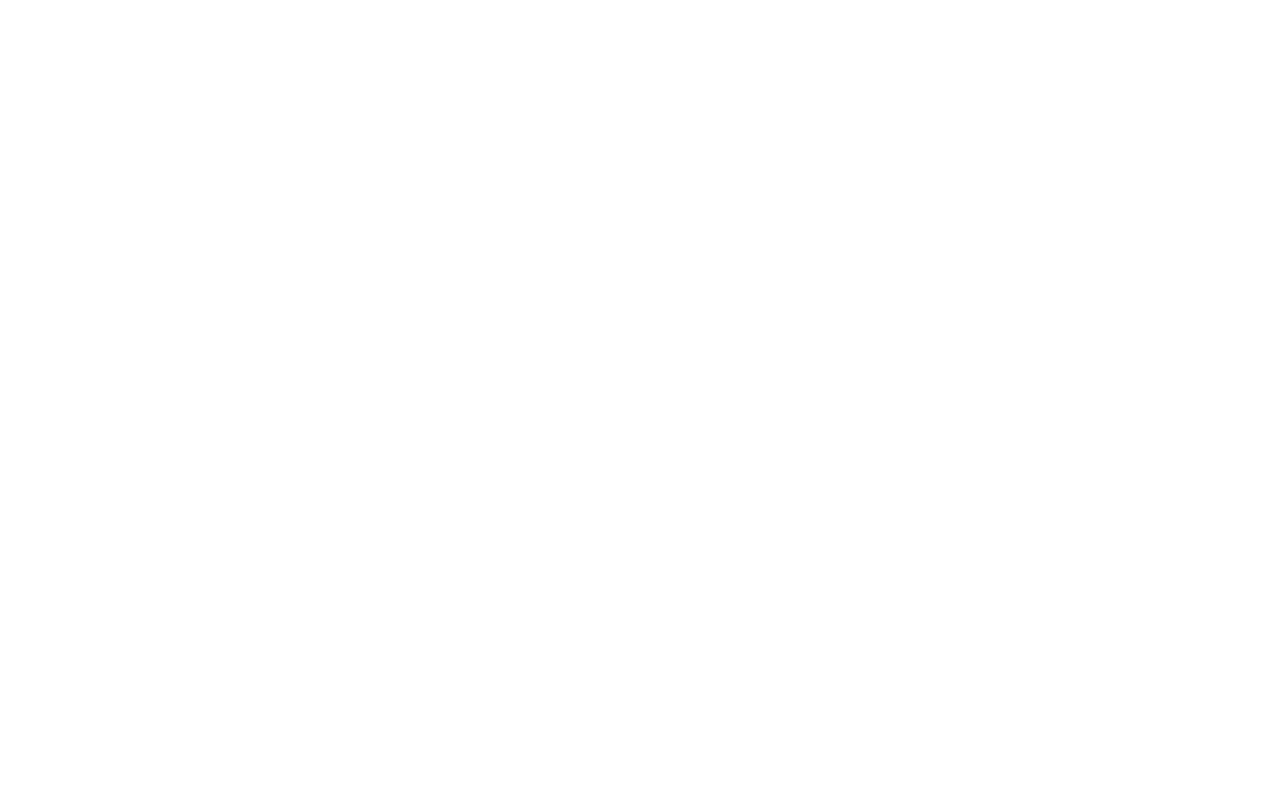
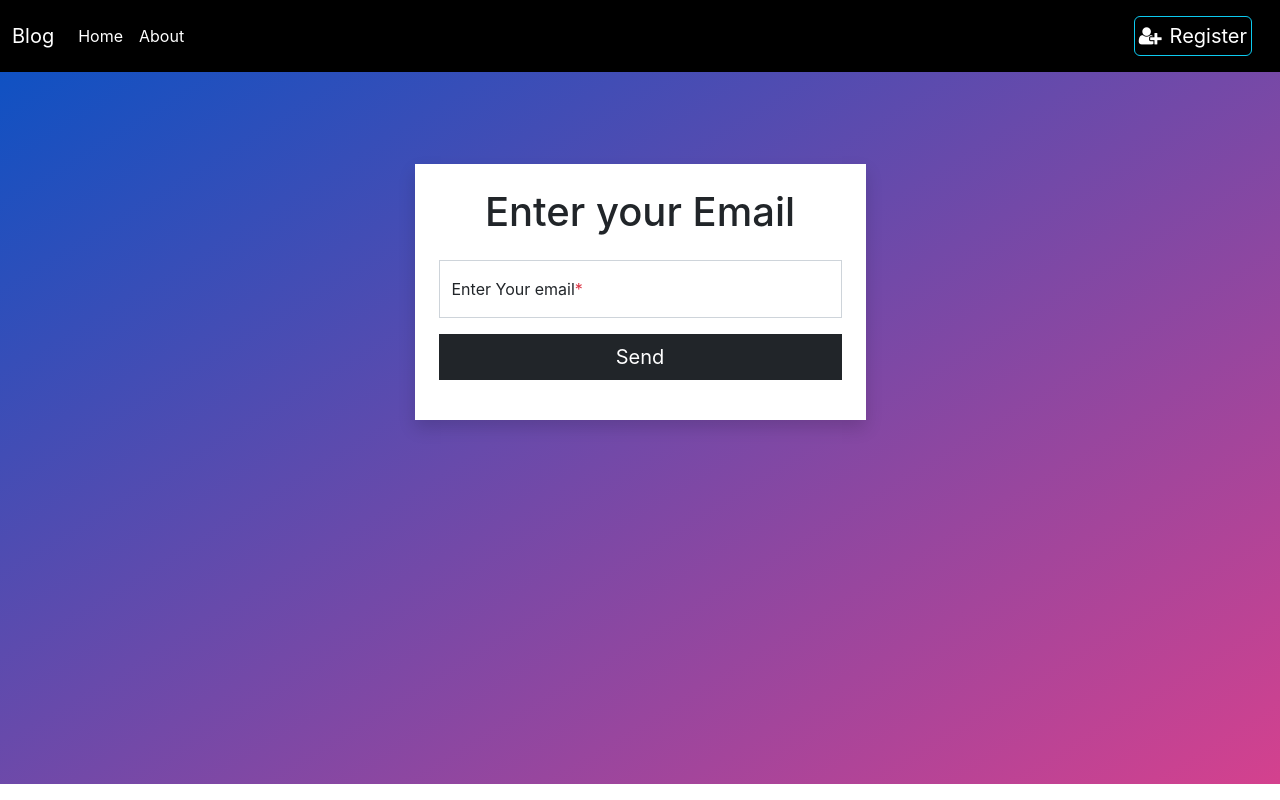
Before and after one commit to krinalAspire/Blog-Site, a React (Create React App) app: page /password-reset in a window 1280 px wide. Before the commit this address had no page. Built offline with nearby package versions, Linux system fonts and the light colour scheme.

Commit message:
changes done

```diff
--- a/src/App.js
+++ b/src/App.js
@@ -12,6 +12,8 @@
 import Userlist from './Admin page/Userlist';
 import User from './Admin page/User';
 import UserEdit from './Admin page/UserEdit';
+import PasswordReset from './components/PasswordReset';
+import ForgotPassword from './components/ForgotPassword';
 
 function App() {
   return (
@@ -35,6 +37,9 @@
 
           <Route path="/create" element={<Blogcreate/>}/>
 
+          <Route path='/password-reset' element={<PasswordReset/>}/>
+          <Route path='/forgotpassword/:id/:token' element={<ForgotPassword/>}/>
+
        </Routes>
 
     </div>
--- a/src/First Page/Login.jsx
+++ b/src/First Page/Login.jsx
@@ -128,6 +128,7 @@
                   </div>
                   <div className="mb-3 text-right">
                     <div>Don't have any account?<Link to={"/register"} title="get registered here" className="text-decoration-none">create one</Link></div>
+                    <div>Forgot Password?<Link to={"/password-reset"} className="text-decoration-none">Click Here</Link></div>
                   </div>
                 </form>
               </div>
--- /dev/null
+++ b/src/components/ForgotPassword.jsx
@@ -0,0 +1,11 @@
+import React from "react";
+
+function ForgotPassword(){
+    return(
+        <>
+
+        </>
+    )
+}
+
+export default ForgotPassword;
--- /dev/null
+++ b/src/components/PasswordReset.jsx
@@ -0,0 +1,86 @@
+import React, { useState } from "react";
+import { NavLink } from "react-router-dom";
+import { toast } from "react-toastify";
+
+function PasswordReset(){
+    const [email,setemail]=useState("");
+
+    const[message,setMessage]=useState('');
+
+    const sendLink=async(e)=>{
+         e.preventDefault();
+
+         const res= await fetch("http://localhost:5000/sendpasswordlink",{
+            method:"POST",
+            headers:{
+                "Content-Type":"application/json"
+            },
+            body:JSON.stringify({email})
+         });
+
+         const data=await res.json();
+
+         if(data.status===201){
+            setemail('');
+            setMessage(true);
+         } else {
+            toast.error("Invalid User")
+         }
+    }
+
+
+    return(
+        <>
+          <nav className="navbar navbar-expand-lg navbar-light" style={{ backgroundColor: 'rgb(0, 0, 0)' }}>
+                <div className="container-fluid py-2">
+                    <NavLink className="navbar-brand text-white" to="/">Blog</NavLink>
+                    <button className="navbar-toggler" type="button" data-bs-toggle="collapse" data-bs-target="#navbarNav" aria-controls="navbarNav" aria-expanded="false" aria-label="Toggle navigation">
+                        <span className="navbar-toggler-icon"></span>
+                    </button>
+                    <div className="collapse navbar-collapse" id="navbarNav">
+                        <ul className="navbar-nav">
+                            <li className="nav-item">
+                                <NavLink className="nav-link text-white" aria-current="page" to="/home">Home</NavLink>
+                            </li>
+                            <li className="nav-item">
+                                <NavLink className="nav-link text-white" to="/about">About</NavLink>
+                            </li>
+                            {/* <li className="nav-item">
+                                 <NavLink to="/register" className="nav-link text-white" ><span className="fa fa-user-plus me-2"></span>Register</NavLink>
+                            </li> */}
+                        </ul>
+                    </div>
+                    {/* <NavLink to="/login" className="navbar-brand mx-auto nav-link text-white btn btn-outline-success p-1"><span className="fa fa-sign-in me-2"></span>Login</NavLink> */}
+                    <NavLink to="/register" className="navbar-brand ms-3 nav-link text-white btn btn-outline-info p-1" ><span className="fa fa-user-plus me-2"></span>Register</NavLink>
+                </div>
+            </nav>
+      <div>
+        <section className="container">
+          <br></br>
+          <div className="login row content d-flex justify-content-center mt-5">
+            <div className="col-md-5">
+              <div className="box shadow bg-white p-4">
+                <h2 className="mb-4 text-center fs-1">Enter your Email</h2>
+
+                {message ? <p style={{color:"green", fontWeight:"bold"}}>Password reset link send Succesfully in your Email</p>:""}
+
+                <form className="mb-3" onSubmit={sendLink}>
+                  <div className="form-floating mb-3">
+                    <input value={email} name="email" onChange={e=>setemail(e.target.value)} className="form-control rounded-0" id="floatingInput" placeholder="name@example.com" />
+                    <label htmlFor="floatngInput">Enter Your email<span className="text-danger">*</span></label>
+                  </div>
+
+                  <div className="d-grid gap-2 mb-3">
+                    <button type="submit" className="btn btn-dark btn-lg border-0 rounded-0">Send</button>
+                  </div>
+                </form>
+              </div>
+            </div>
+          </div>
+        </section>
+      </div>
+        </>
+    )
+}
+
+export default PasswordReset;
```
